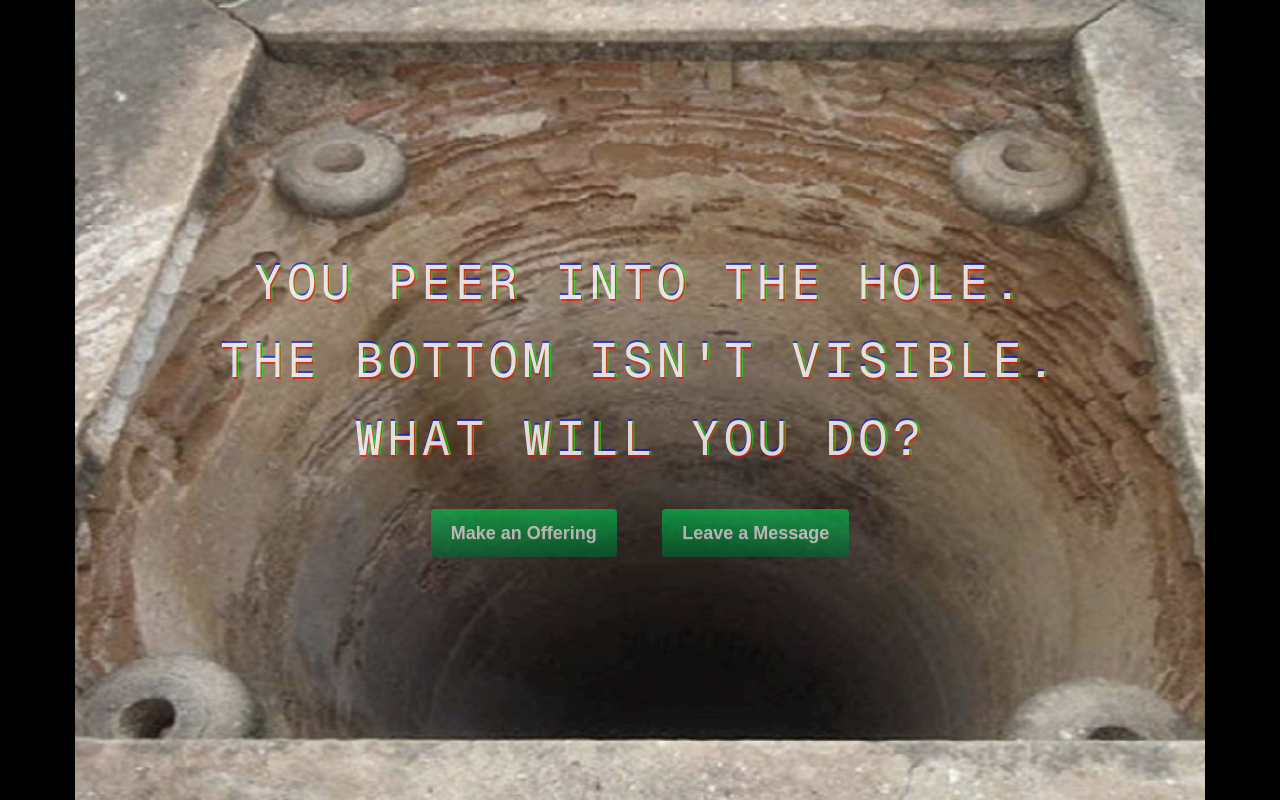
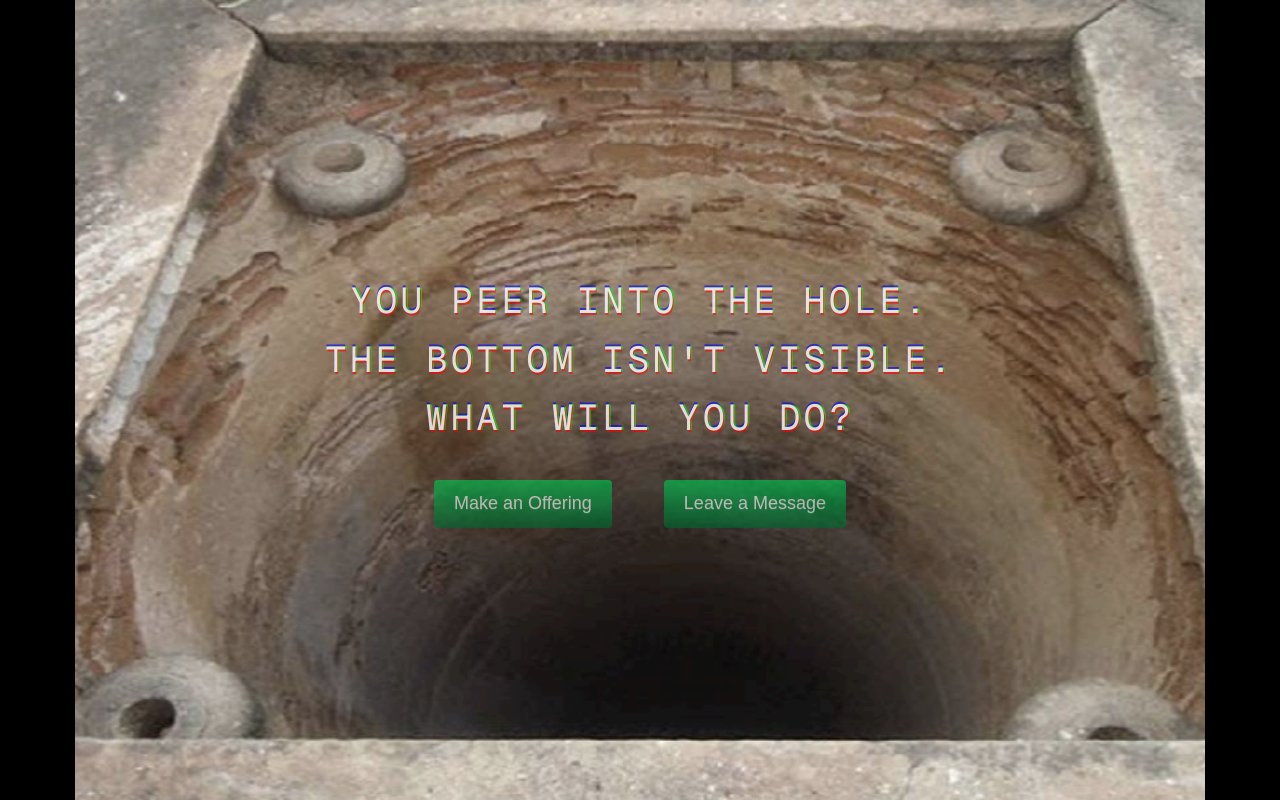
Before and after one commit to RyanDelbango/immortality-hole, a Next.js app: page / in a window 1280 px wide. Built offline with nearby package versions, Linux system fonts and the light colour scheme.

Commit message:
Fix fonts

```diff
--- a/src/components/ClientButton.tsx
+++ b/src/components/ClientButton.tsx
@@ -7,7 +7,7 @@ interface ButtonProps {
 }
 
 export default function ClientButton({
-    className = "btn btn-lg opacity-80 max-w-sm w-full sm:w-auto bg-gradient-to-b from-green-500 to-green-800 border-none shadow-none text-white",
+    className = "btn btn-lg opacity-80 max-w-sm w-full sm:w-auto bg-gradient-to-b from-green-500 to-green-800 border-none shadow-none text-white font-helvetica font-light",
     children,
     onClick
 }: ButtonProps) {
--- a/src/components/SpookyText.tsx
+++ b/src/components/SpookyText.tsx
@@ -11,7 +11,7 @@ export default function SpookyText({ isVisible }: SpookyTextProps) {
         ${isVisible ? 'opacity-80' : 'opacity-0'}
         ${!isVisible ? 'pointer-events-none' : ''}`}
     >
-      <h1 className="text-white text-2xl md:text-4xl lg:text-5xl font-mono tracking-widest leading-relaxed px-4 glitch-text">
+      <h1 className="text-white text-2xl md:text-4xl lg:text-4xl font-mono tracking-widest leading-relaxed px-4 glitch-text">
         YOU PEER INTO THE HOLE.
         <br/>
         THE BOTTOM ISN&apos;T VISIBLE.
```
